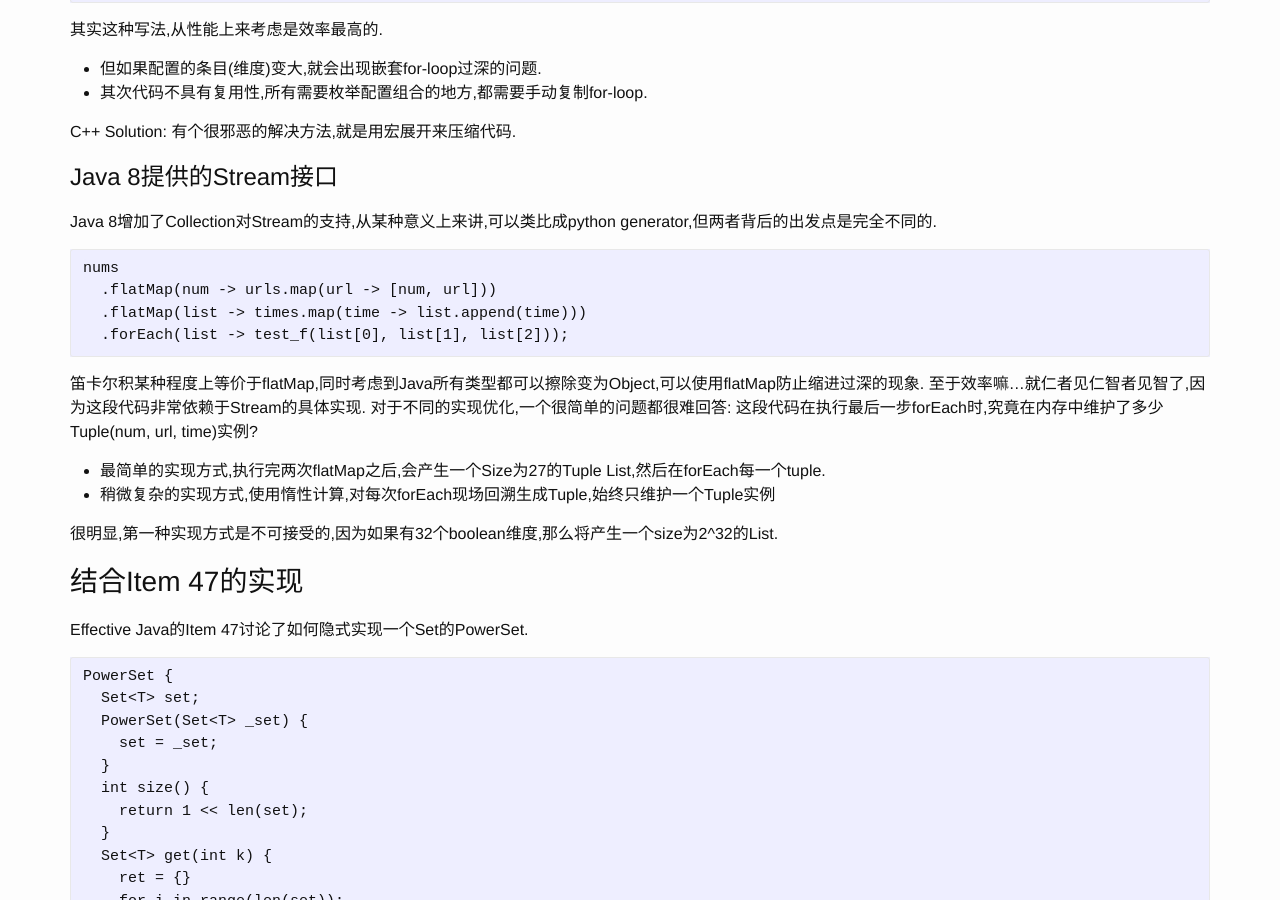
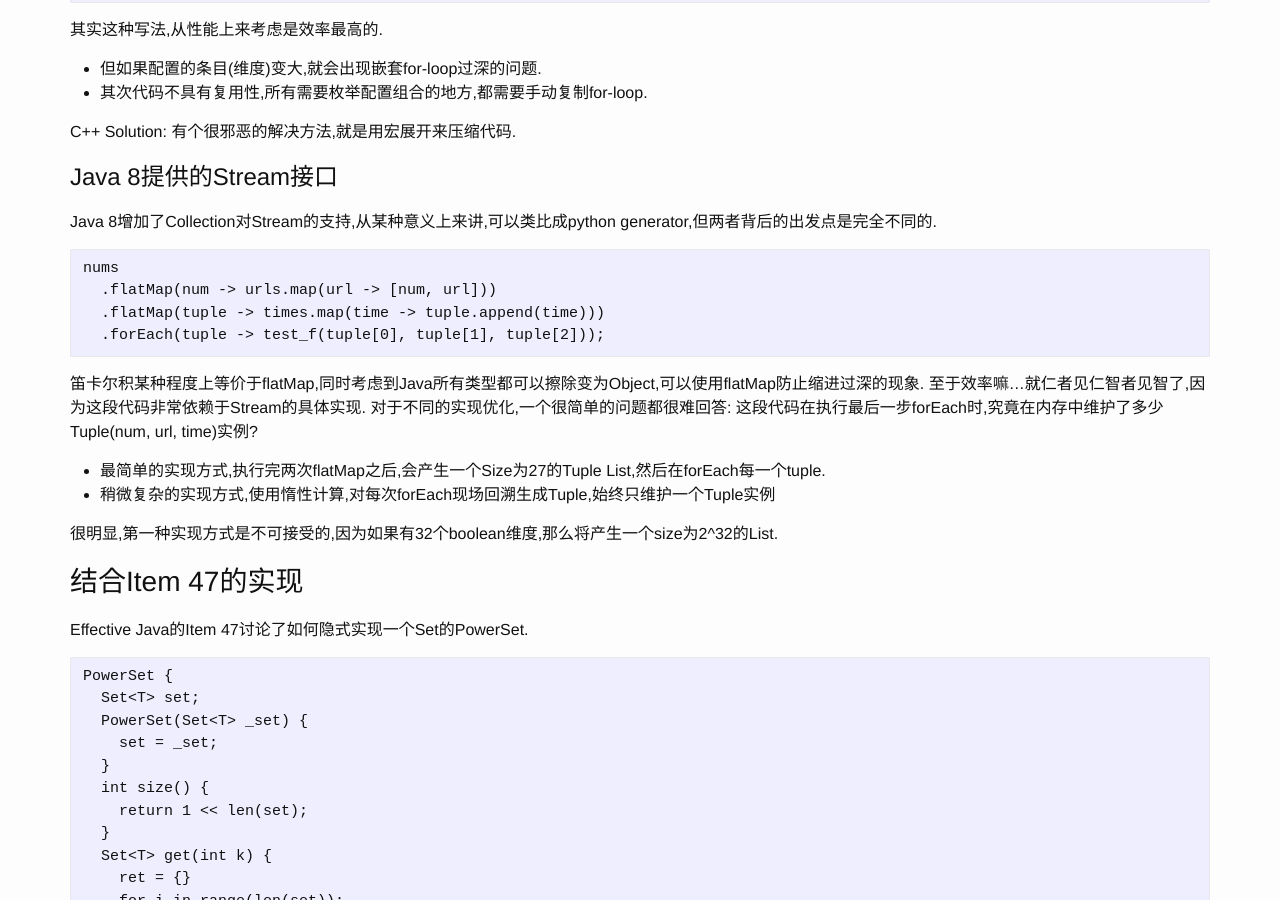
Before and after one commit to FiveEyes/FiveEyes.github.io, a Jekyll site: the page built from _posts/plt/2020-08-11-Cartesian-Product.md, in a window 1280 px wide and 900 px high, scrolled down 1393 px. Built offline with Jekyll 4.4.1, drawn with Linux system fonts in a browser that asks for light colours; formulas are drawn with MathJax 3.

Commit message:
Update 2020-08-11-Cartesian-Product.md

````diff
--- a/_posts/plt/2020-08-11-Cartesian-Product.md
+++ b/_posts/plt/2020-08-11-Cartesian-Product.md
@@ -78,8 +78,8 @@ Java 8增加了Collection对Stream的支持,从某种意义上来讲,可以类
 ```
 nums
   .flatMap(num -> urls.map(url -> [num, url]))
-  .flatMap(list -> times.map(time -> list.append(time)))
-  .forEach(list -> test_f(list[0], list[1], list[2]));
+  .flatMap(tuple -> times.map(time -> tuple.append(time)))
+  .forEach(tuple -> test_f(tuple[0], tuple[1], tuple[2]));
 ```
 
 笛卡尔积某种程度上等价于flatMap,同时考虑到Java所有类型都可以擦除变为Object,可以使用flatMap防止缩进过深的现象.
````
